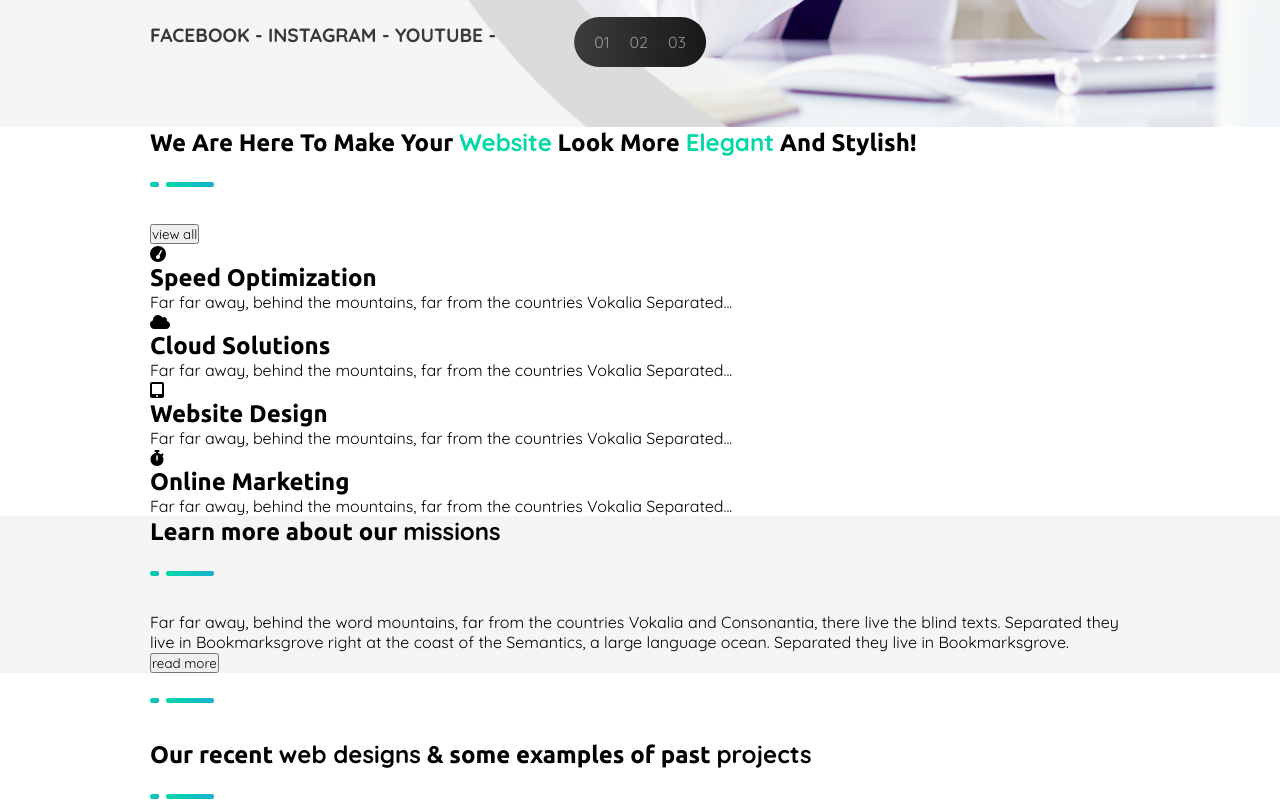
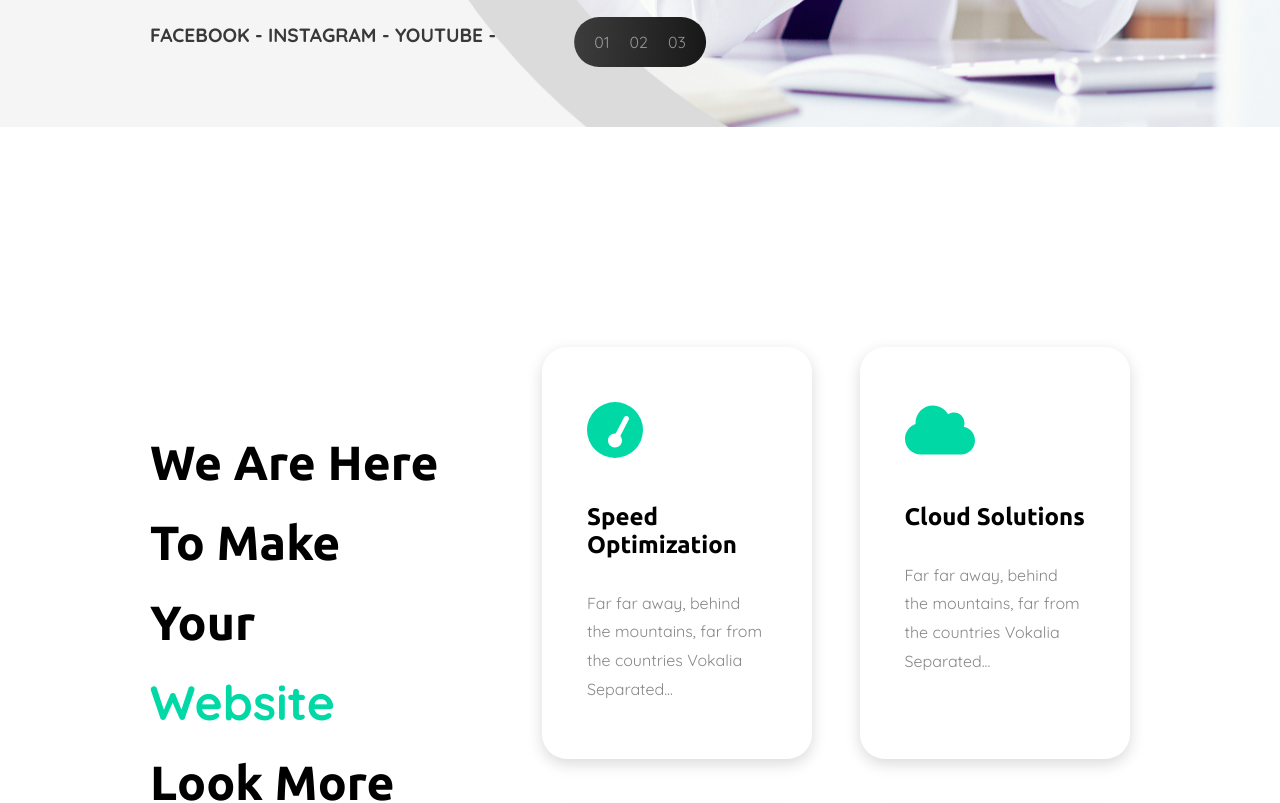
Before and after one commit to sebastianocalella/proj-html-vuejs, a Vue app: page / in a window 1280 px wide. Shown: the part 1020-1823 px from the top of the page. Built offline with nearby package versions, Linux system fonts and the light colour scheme.

Commit message:
YourWebsite component basic style

```diff
--- a/src/components/AppMainComponents/YourWebsite.vue
+++ b/src/components/AppMainComponents/YourWebsite.vue
@@ -1,9 +1,12 @@
 <template>
-    <div>
-        <TextContent
-        :title="textContent.title"
-        :button="textContent.button"
-        />
+    <div class="container">
+
+        <div class="text-content-container">
+            <TextContent
+            :title="textContent.title"
+            :button="textContent.button"
+            />
+        </div>
 
         <div class="cards-container">
             <IconCard v-for="card in cards"
@@ -63,5 +66,20 @@ export default {
 </script>
 
 <style lang="scss" scoped>
+    .container{
+        display: flex;
+        justify-content: space-between;
+        padding: 220px 0 250px;
+        .text-content-container{
+            width: 30%;
+            padding-top: 75px;
+        }
 
+        .cards-container{
+            width: 60%;
+            display: flex;
+            justify-content: space-between;
+            flex-wrap: wrap;
+        }
+    }
 </style>
--- a/src/components/utilitiesComponents/IconCard.vue
+++ b/src/components/utilitiesComponents/IconCard.vue
@@ -1,6 +1,6 @@
 <template>
-    <div>
-        <font-awesome-icon :icon="cardIcon" />
+    <div class="icon-card-container">
+        <font-awesome-icon class="icon" :icon="cardIcon" />
         <h2>{{ cardTitle }}</h2>
         <p>{{ cardText }}</p>
     </div>
@@ -18,5 +18,28 @@ export default {
 </script>
 
 <style lang="scss" scoped>
+@use '../../styles/partials/colors' as *;
+    .icon-card-container{
+        width: 46%;
+        background-color: $bg-lightest;
+        box-shadow: rgba(0, 0, 0, 0.15) 0px 5px 15px;
+        border-radius: 25px;
+        padding: 55px 45px;
+        margin-bottom: 50px;
 
+        .icon{
+            font-size: 3.5rem;
+            color: $c-brand-green;
+            margin-bottom: 45px;
+        }
+
+        h2{
+            margin-bottom:30px
+        }
+
+        p{
+            color:$c-gray-2;
+            line-height: 1.8rem;
+        }
+    }
 </style>
--- a/src/components/utilitiesComponents/TextContent.vue
+++ b/src/components/utilitiesComponents/TextContent.vue
@@ -36,8 +36,13 @@ export default {
 <style lang="scss">
 @use '../../styles/partials/colors' as *;
     .text-content{
-        h2 .text-content-component-span{
-            color:$c-brand-green;
+        h2 {
+            font-size: 3rem;
+            line-height: 5rem;
+
+            .text-content-component-span{
+                color:$c-brand-green;
+            }
         }
     }
 </style>
```
